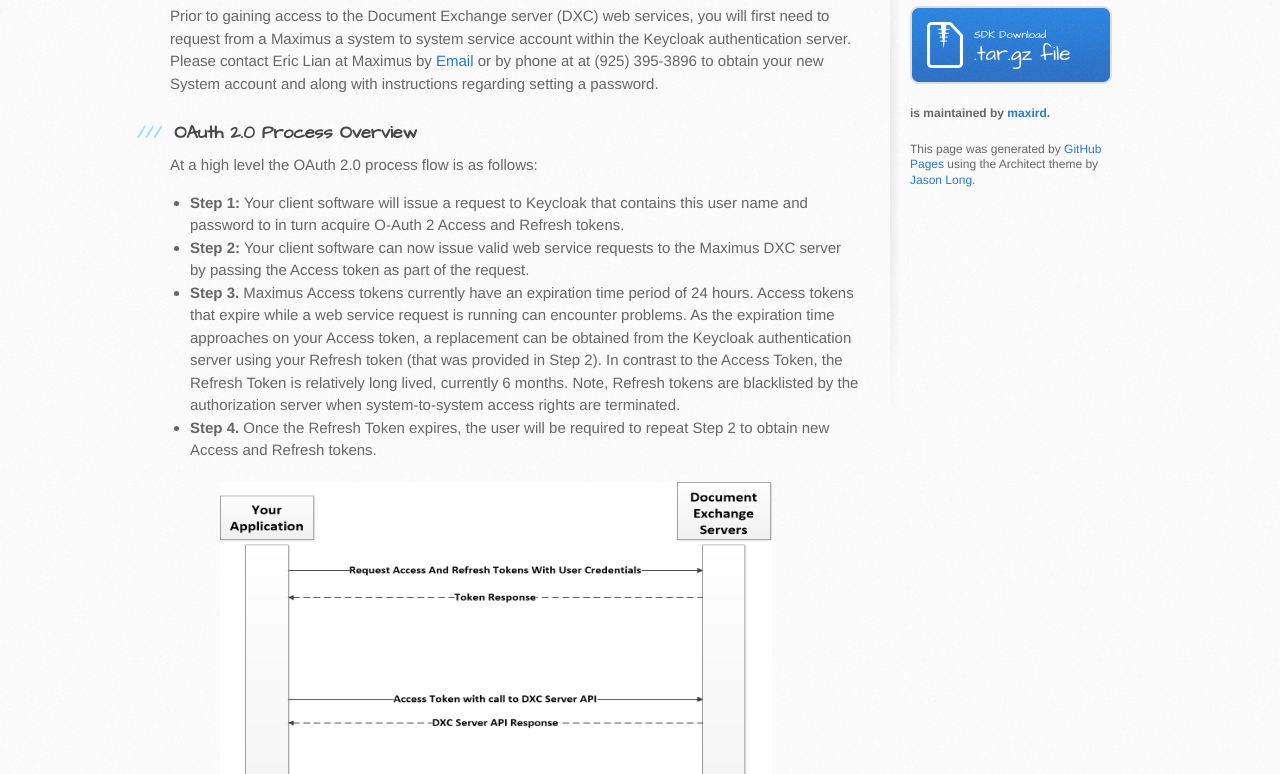
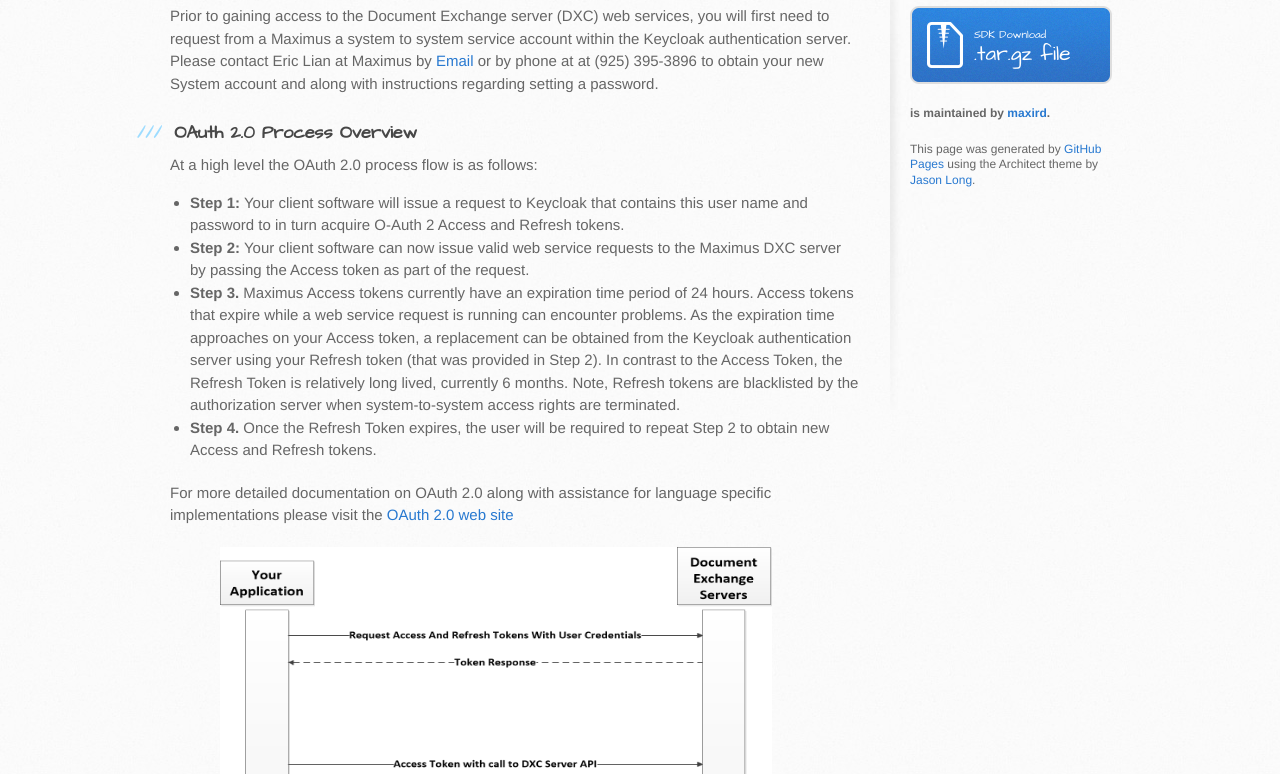
Before and after one commit to maxird/imr-ca-sdk, a plain HTML site: page oauthoverview.html in a window 1280 px wide. Shown: the part 326-1100 px from the top of the page. Drawn offline with Linux system fonts and the light colour scheme.

Commit message:
Add a new link

```diff
--- a/oauthoverview.html
+++ b/oauthoverview.html
@@ -90,6 +90,11 @@
 						<li><b>Step 4.</b> Once the Refresh Token expires, the user will be required to repeat Step 2
 									to obtain new Access and Refresh tokens.</li>
 					</ul>
+					<p>
+						For more detailed documentation on OAuth 2.0 along with assistance for language specific
+						implementations please visit the <a href="http://oauth.net/2/" target="_blank">
+						OAuth 2.0 web site</a>
+					</p>
 		      <img id="OauthProcessFLow" src="images/oauth-process-flow.png" alt="Oauth 2.0 Process Flow"></img>
 				</div>
 			</section>
```
